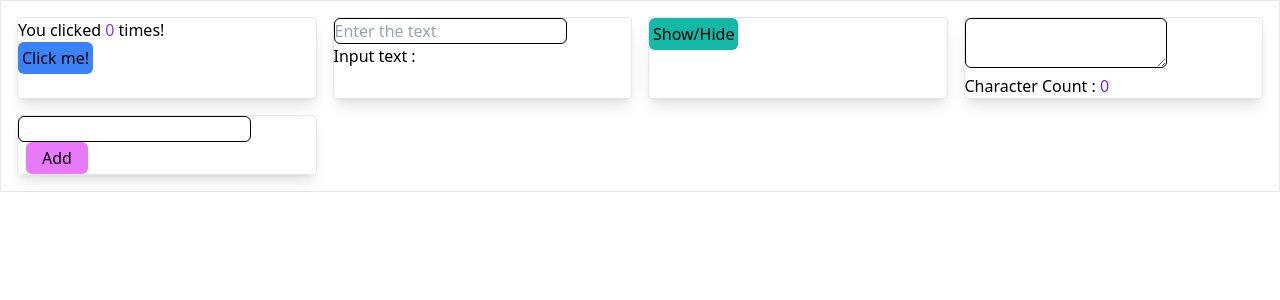
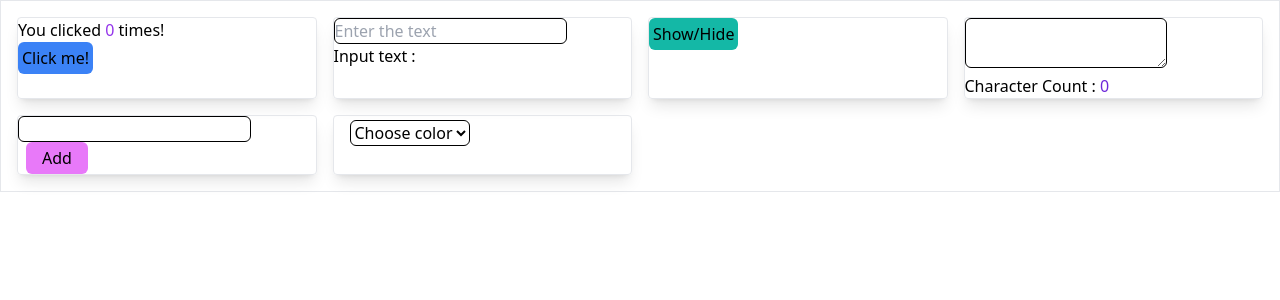
Before and after one commit to ejazdhalayat/Reack_Hooks, a React (Create React App) app: page / in a window 1280 px wide. Shown: the top 300 px of the page. Built offline with nearby package versions, Linux system fonts and the light colour scheme.

Commit message:
created a dropdown

```diff
--- a/src/App.js
+++ b/src/App.js
@@ -1,6 +1,7 @@
 
 import './App.css';
 import { CharacterCount } from './Components/usestate/CharacterCount';
+import { ColorSwitch } from './Components/usestate/ColorSwitch';
 import { ControlInput } from './Components/usestate/ControlInput';
 import { Counter } from './Components/usestate/Counter';
 import { Todo } from './Components/usestate/Todo';
@@ -15,6 +16,7 @@ function App() {
       <Toggle />
       <CharacterCount />
       <Todo />
+      <ColorSwitch />
 
     </div>
   );
--- a/src/Components/usestate/ColorSwitch.jsx
+++ b/src/Components/usestate/ColorSwitch.jsx
@@ -2,8 +2,17 @@ import React from 'react'
 
 export const ColorSwitch = () => {
   return (
-    <div>
+    <div className='max-w-sm rounded  shadow-lg border h-auto px-4 py-1 '>
+        <select className='bg-transparent rounded-md border border-black '>
+            <option value="">Choose color</option>
+            <option valuie="red">Red</option>
+            <option valuie="blue">Blue</option>
+            <option valuie="green">Green</option>
+            <option valuie="yellow">Yellow</option>
+        </select>
+        <div className=''>
 
+        </div>
     </div>
   )
 }
```
